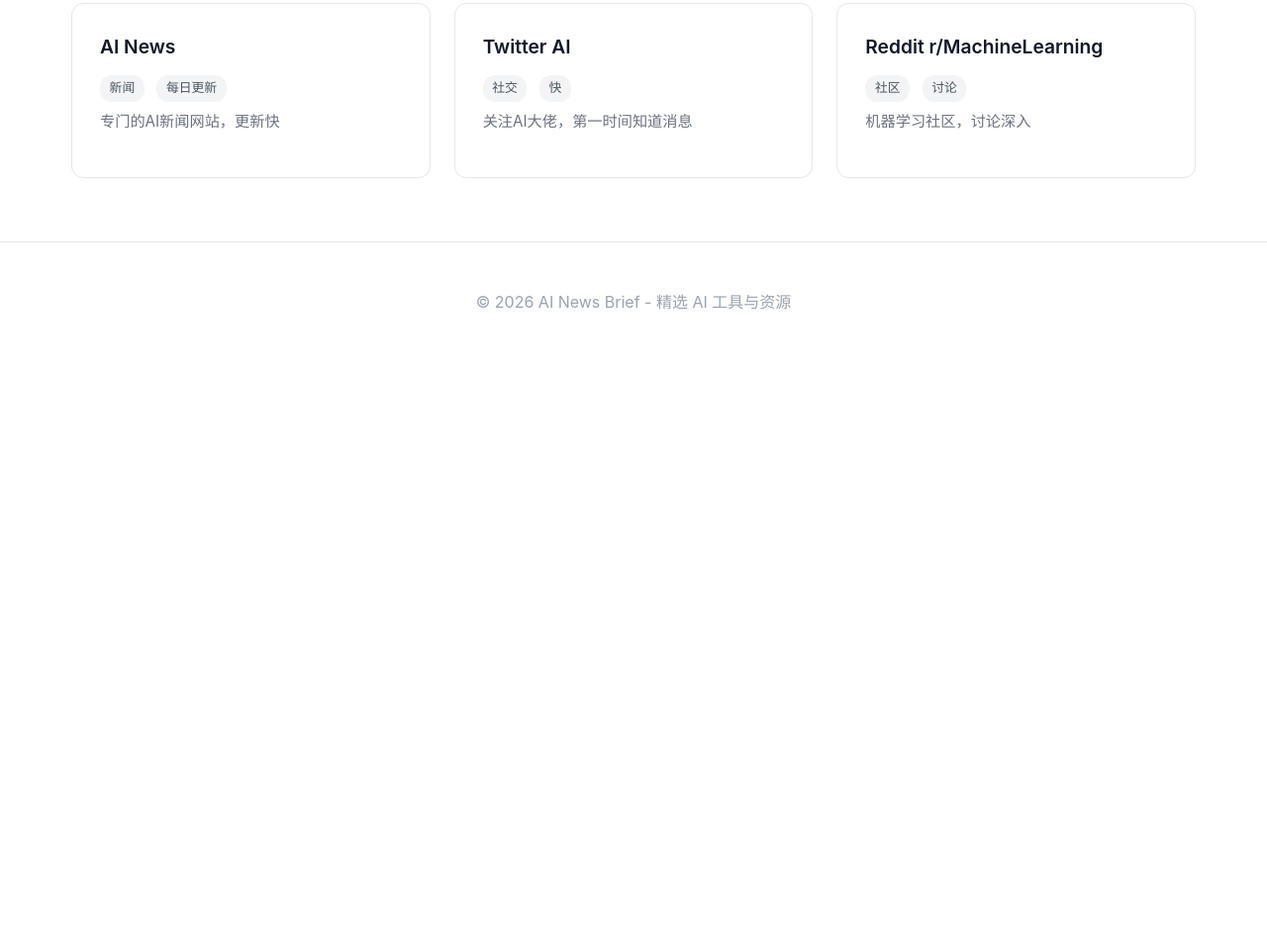
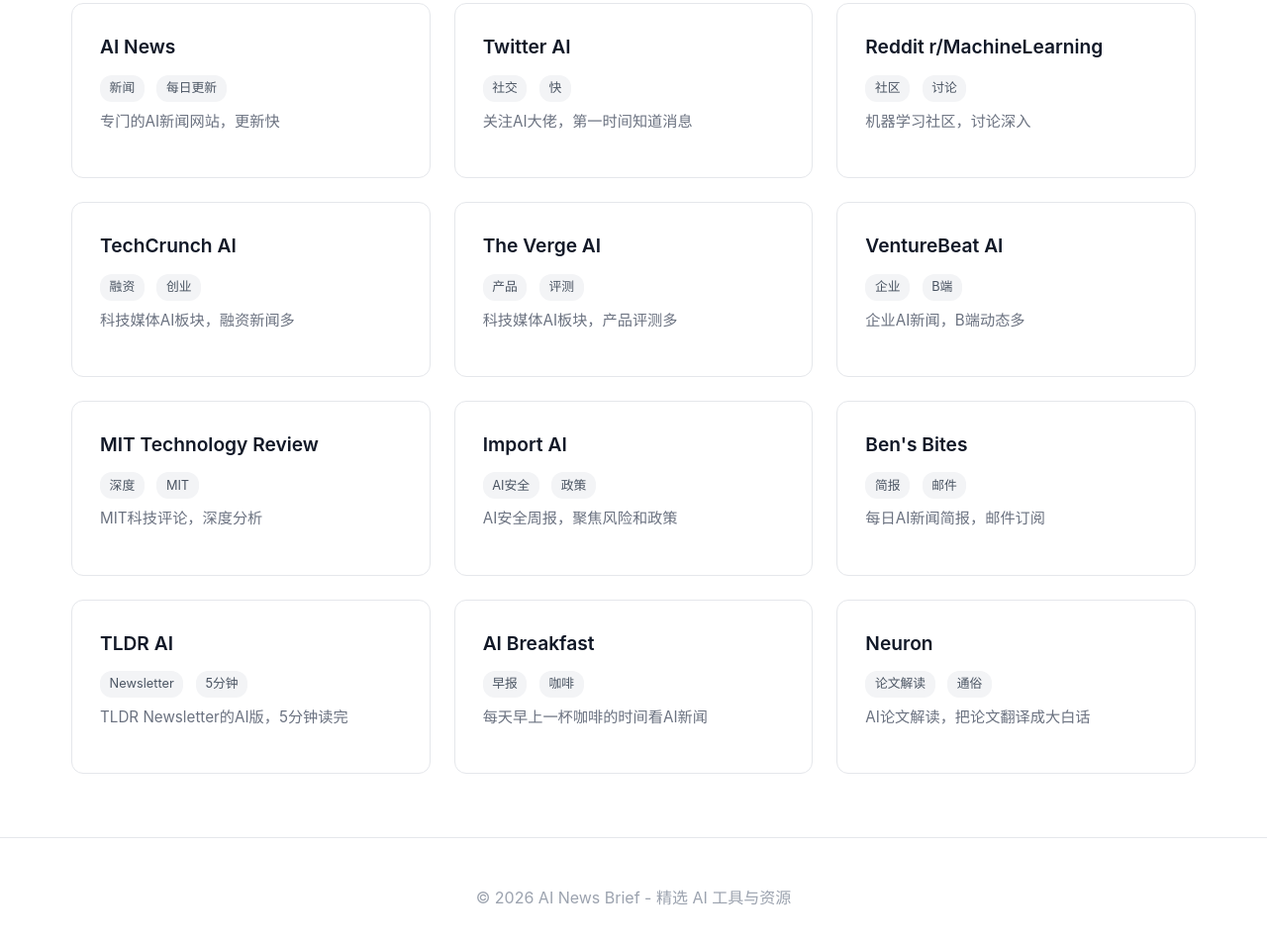
Before and after one commit to mzh19861986-cpu/ai-news-brief, a plain HTML site: page index.html in a window 1280 px wide. Shown: the part 579-1532 px from the top of the page at 99% size. Before the commit the page ends 946 px from the top, so only its background shows below. Drawn offline with Linux system fonts and the light colour scheme.

Commit message:
expand: add more tools, total 15 items

```diff
--- a/index.html
+++ b/index.html
@@ -3,8 +3,9 @@
 <head>
     <meta charset="UTF-8">
     <meta name="viewport" content="width=device-width, initial-scale=1.0">
-    <title>AI News Brief</title>
+    <title>AI News Brief - 3分钟了解 AI 圈最新动态</title>
     <meta name="description" content="3分钟了解 AI 圈最新动态">
+    <meta name="keywords" content="AI工具, AI推荐, AI导航, 人工智能工具大全">
     <style>
         * { margin: 0; padding: 0; box-sizing: border-box; }
         body { font-family: -apple-system, BlinkMacSystemFont, 'Segoe UI', Roboto, sans-serif; color: #111827; background: #fff; line-height: 1.6; }
@@ -90,6 +91,78 @@
                 </div>
                 <p>机器学习社区，讨论深入</p>
             </div>
+            <div class="card">
+                <h3>TechCrunch AI</h3>
+                <div>
+                    <span class="tag">融资</span>
+                    <span class="tag">创业</span>
+                </div>
+                <p>科技媒体AI板块，融资新闻多</p>
+            </div>
+            <div class="card">
+                <h3>The Verge AI</h3>
+                <div>
+                    <span class="tag">产品</span>
+                    <span class="tag">评测</span>
+                </div>
+                <p>科技媒体AI板块，产品评测多</p>
+            </div>
+            <div class="card">
+                <h3>VentureBeat AI</h3>
+                <div>
+                    <span class="tag">企业</span>
+                    <span class="tag">B端</span>
+                </div>
+                <p>企业AI新闻，B端动态多</p>
+            </div>
+            <div class="card">
+                <h3>MIT Technology Review</h3>
+                <div>
+                    <span class="tag">深度</span>
+                    <span class="tag">MIT</span>
+                </div>
+                <p>MIT科技评论，深度分析</p>
+            </div>
+            <div class="card">
+                <h3>Import AI</h3>
+                <div>
+                    <span class="tag">AI安全</span>
+                    <span class="tag">政策</span>
+                </div>
+                <p>AI安全周报，聚焦风险和政策</p>
+            </div>
+            <div class="card">
+                <h3>Ben's Bites</h3>
+                <div>
+                    <span class="tag">简报</span>
+                    <span class="tag">邮件</span>
+                </div>
+                <p>每日AI新闻简报，邮件订阅</p>
+            </div>
+            <div class="card">
+                <h3>TLDR AI</h3>
+                <div>
+                    <span class="tag">Newsletter</span>
+                    <span class="tag">5分钟</span>
+                </div>
+                <p>TLDR Newsletter的AI版，5分钟读完</p>
+            </div>
+            <div class="card">
+                <h3>AI Breakfast</h3>
+                <div>
+                    <span class="tag">早报</span>
+                    <span class="tag">咖啡</span>
+                </div>
+                <p>每天早上一杯咖啡的时间看AI新闻</p>
+            </div>
+            <div class="card">
+                <h3>Neuron</h3>
+                <div>
+                    <span class="tag">论文解读</span>
+                    <span class="tag">通俗</span>
+                </div>
+                <p>AI论文解读，把论文翻译成大白话</p>
+            </div>
 
         </div>
     </div>
```
